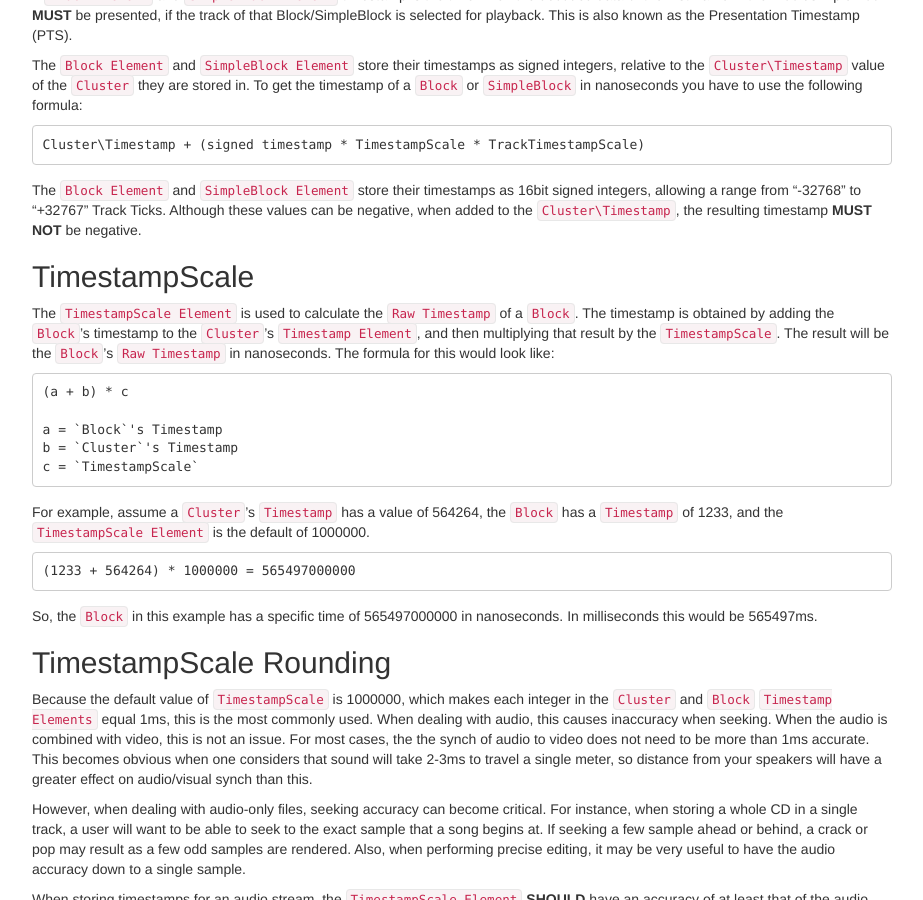
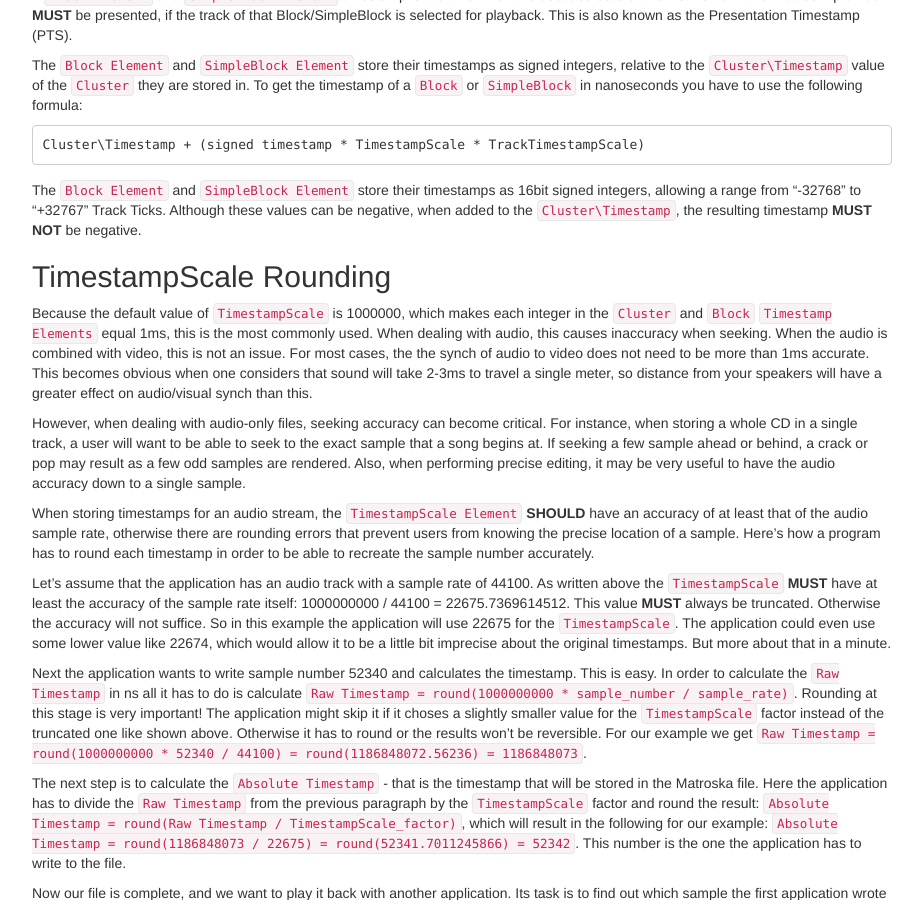
Before and after one commit to ietf-wg-cellar/matroska-specification, a Jekyll site: the page built from notes.md, in a window 1280 px wide and 900 px high, scrolled down 4866 px. Shown: the whole window, without its empty margins (273-1196 px from the left). Built offline with Jekyll 4.4.1, drawn with Linux system fonts in a browser that asks for light colours.

Commit message:
remove redundant TimestampScale section

```diff
--- a/notes.md
+++ b/notes.md
@@ -342,27 +342,6 @@ The `Block Element` and `SimpleBlock Element` store their timestamps as 16bit si
 allowing a range from "-32768" to "+32767" Track Ticks.
 Although these values can be negative, when added to the `Cluster\Timestamp`, the resulting timestamp **MUST NOT** be negative.
 
-
-## TimestampScale
-
-The `TimestampScale Element` is used to calculate the `Raw Timestamp` of a `Block`.
-The timestamp is obtained by adding the `Block`'s timestamp to the `Cluster`'s `Timestamp Element`,
-and then multiplying that result by the `TimestampScale`. The result will be the `Block`'s `Raw Timestamp`
-in nanoseconds. The formula for this would look like:
-
-    (a + b) * c
-
-    a = `Block`'s Timestamp
-    b = `Cluster`'s Timestamp
-    c = `TimestampScale`
-
-For example, assume a `Cluster`'s `Timestamp` has a value of 564264, the `Block` has a `Timestamp`
-of 1233, and the `TimestampScale Element` is the default of 1000000.
-
-    (1233 + 564264) * 1000000 = 565497000000
-
-So, the `Block` in this example has a specific time of 565497000000 in nanoseconds.
-In milliseconds this would be 565497ms.
 
 ## TimestampScale Rounding
 
```
